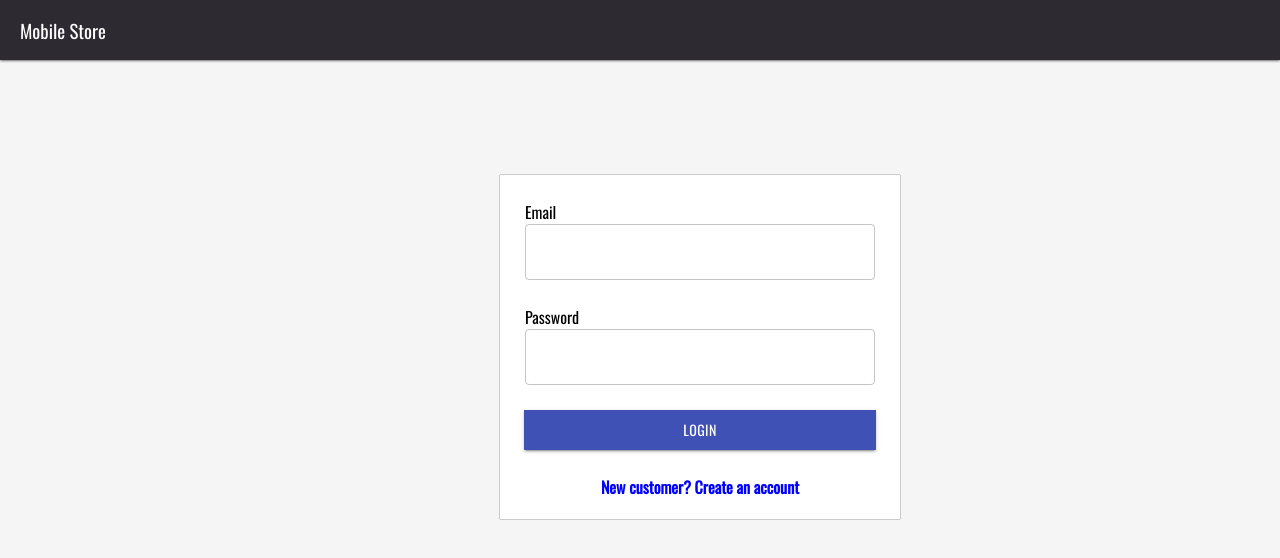
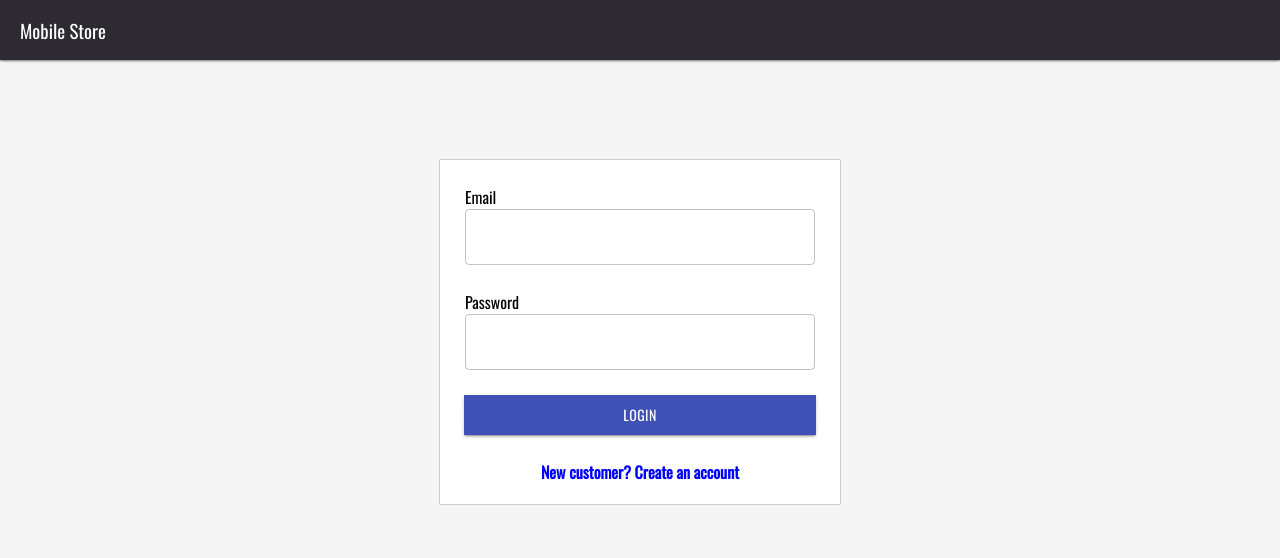
Before and after one commit to prashu851/mobile-store, a React (Create React App) app: page / in a window 1280 px wide. Shown: the top 558 px of the page. Built offline with nearby package versions, Linux system fonts and the light colour scheme; no server answers.

Commit message:
Change cart and logout button alignment

```diff
--- a/src/components/Login/Login.css
+++ b/src/components/Login/Login.css
@@ -1,17 +1,15 @@
 
 .login-container{
     display: flex;
-
-
+    justify-content: center;
+    align-items: center;
+    margin-top: 10em;
 }
 .login-form{
     width:400px;
     min-height: 200px;
     background-color: #ffffff;
     box-shadow: 0px 0px 1px;
-    border-radius: 0px;
-    margin-left:500px;
-    margin-top:175px;
 }
 .user-input{
     display:flex;
--- a/src/components/Mobiles.css
+++ b/src/components/Mobiles.css
@@ -7,10 +7,10 @@
     display:flex;
     flex-direction: column;
     width:800px;
+    margin:0 auto;
     margin-top: 20px;
     flex-wrap: wrap;
     margin-bottom: 20px;
-    margin-left: 275px;
 }
 
 .box{
--- a/src/components/NavBar/NavBar.css
+++ b/src/components/NavBar/NavBar.css
@@ -21,20 +21,19 @@
     margin-left: 20px;
 
 }
-.home-btn{
-    margin-left:850px;
+.cart{
+    position: absolute;
+    right:7em
 }
-.cart{
-    float: right;
-    margin-left: 1050px;
-}
+
 .cart .MuiIconButton-root{
     color:white;
+    float:right
 
 }
 .login-btn{
-    float: right;
-    margin-left: 20px;
+    position: absolute;
+    right:1.5em;
     color:white;
     background-color: #2d2a32;
     border:1px solid white;
--- a/src/components/Signup/Signup.css
+++ b/src/components/Signup/Signup.css
@@ -12,7 +12,9 @@ h1{
 .signup-container{
     display: flex;
     justify-content: center;
-    margin-top: 90px;
+    align-items: center;
+    margin-top: 6em;
+    margin-bottom:0.75em
 }
 .signup-form{
     width:750px;
```
Also changed, not shown: src/components/Login/Login.jsx (indentation only).
